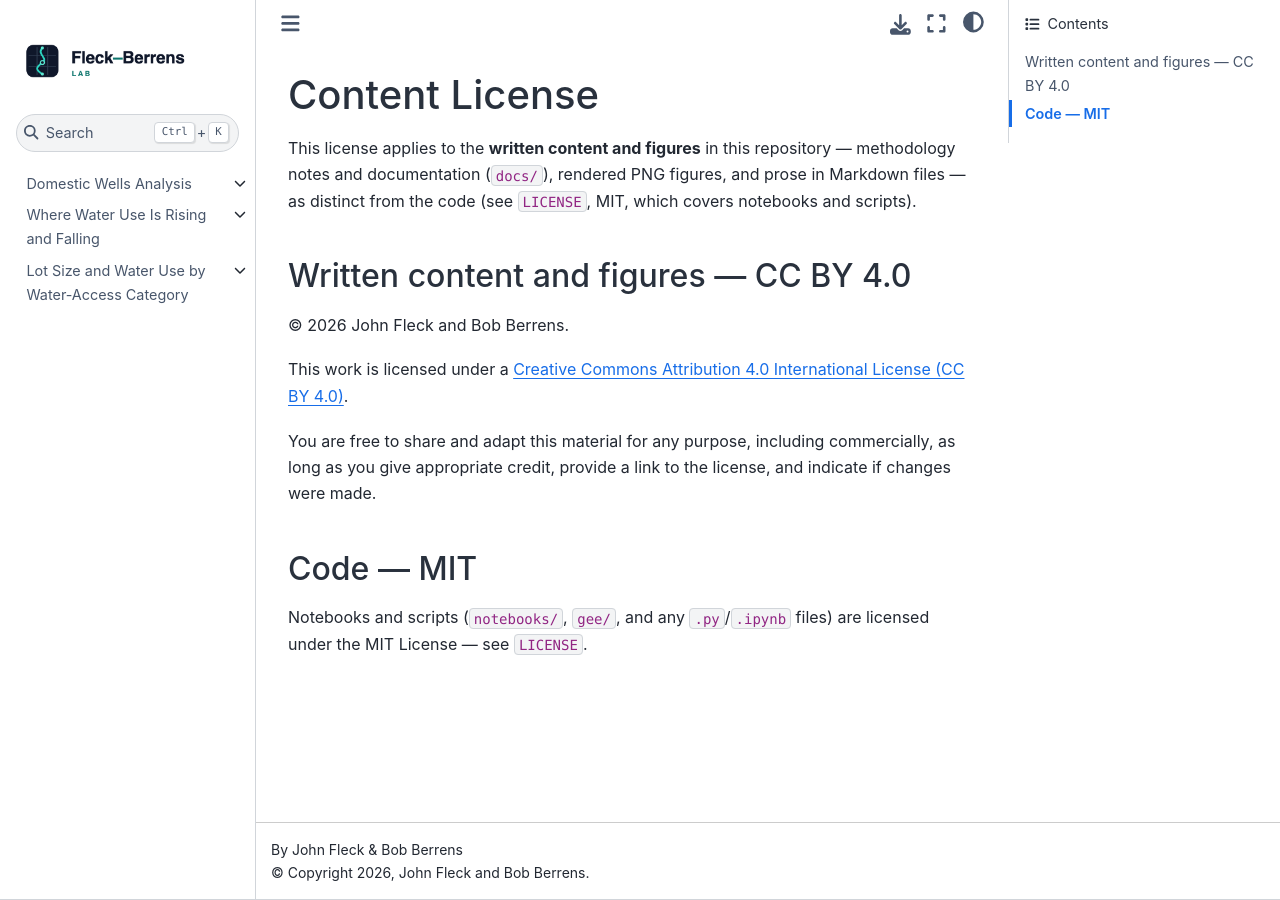
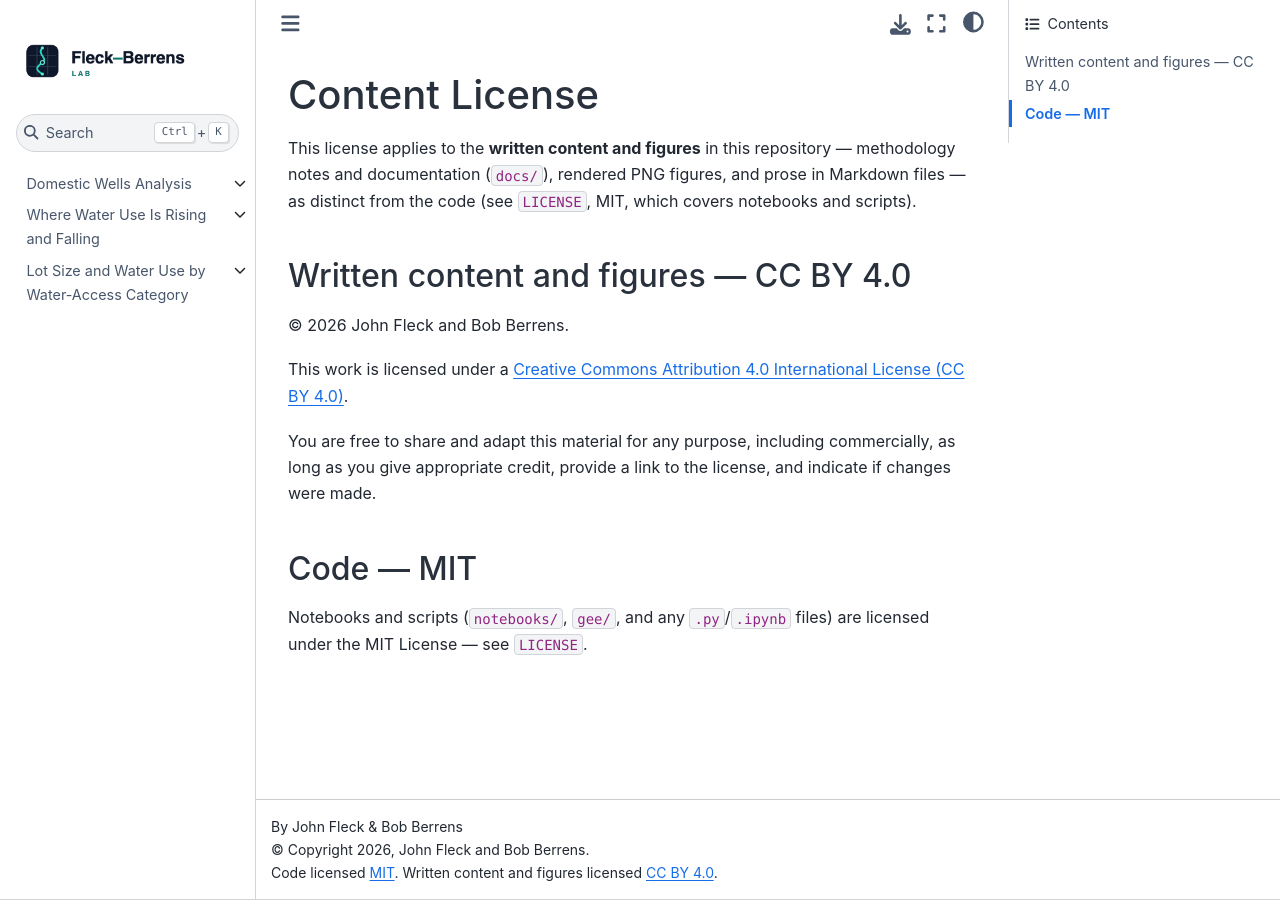
Before and after one commit to johnrfleck/New-Mexico-Middle-Rio-Grande-Valley-water-use-analysis, a Jupyter Book: the page built from LICENSE-CONTENT.md, in a window 1280 px wide. Built offline with Jupyter Book 1.0.4 settings and Sphinx 7.4.7 and the Sphinx Book theme 1.1.4, drawn with Linux system fonts in a browser that asks for light colours; pages that are not in the unit, such as notebooks, are missing from menus.

Commit message:
Fix footer/navbar license note not rendering
html.extra_navbar and html.extra_footer are silently dropped by this
Jupyter Book version's config converter (unlike html.repository_url, which
it validates and errors on). Moved both to sphinx.config.html_theme_options,
the same reliable passthrough already used for navigation_with_keys.
Confirmed via the built gh-pages HTML that neither key was reaching the
page before this fix.

Co-Authored-By: Claude Sonnet 5 <noreply@anthropic.com>

```diff
--- a/_config.yml
+++ b/_config.yml
@@ -20,13 +20,6 @@ html:
   favicon: docs/logo.png
   use_issues_button: true
   use_repository_button: true
-  extra_navbar: |
-    <a href="https://fleck-berrens.org" target="_blank">Fleck–Berrens Lab</a>
-  extra_footer: |
-    <p>Code licensed
-    <a href="https://github.com/johnrfleck/New-Mexico-Middle-Rio-Grande-Valley-water-use-analysis/blob/main/LICENSE">MIT</a>.
-    Written content and figures licensed
-    <a href="https://creativecommons.org/licenses/by/4.0/">CC BY 4.0</a>.</p>
 
 repository:
   url: https://github.com/johnrfleck/New-Mexico-Middle-Rio-Grande-Valley-water-use-analysis
@@ -36,3 +29,10 @@ sphinx:
   config:
     html_theme_options:
       navigation_with_keys: true
+      extra_navbar: |
+        <a href="https://fleck-berrens.org" target="_blank">Fleck–Berrens Lab</a>
+      extra_footer: |
+        <p>Code licensed
+        <a href="https://github.com/johnrfleck/New-Mexico-Middle-Rio-Grande-Valley-water-use-analysis/blob/main/LICENSE">MIT</a>.
+        Written content and figures licensed
+        <a href="https://creativecommons.org/licenses/by/4.0/">CC BY 4.0</a>.</p>
```
